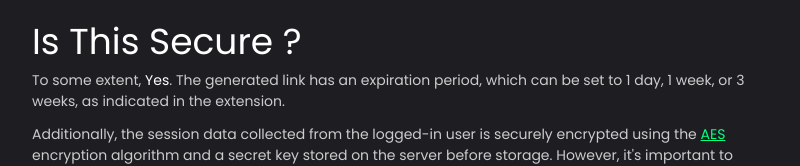
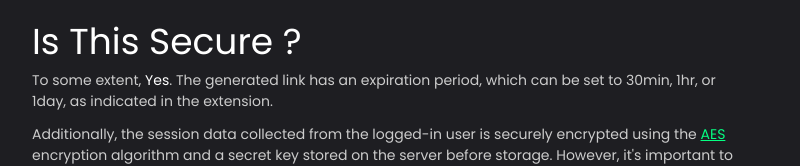
Before and after one commit to Benrobo/nocred, a Next.js app in the folder packages/app/: page / in a window 1280 px wide. Shown: the part 591-757 px from the top of the page, without its empty margins (248-1048 px from the left). Built offline with nearby package versions, Linux system fonts and the light colour scheme.

Commit message:
updated homepage

```diff
--- a/packages/app/pages/index.jsx
+++ b/packages/app/pages/index.jsx
@@ -67,8 +67,8 @@ export default function Home() {
             <div className="w-full mt-2 flex flex-col items-start justify-start gap-3">
               <p className="text-white-200 text-[14px] font-ppReg">
                 To some extent, <span className="text-white-100">Yes</span>. The
-                generated link has an expiration period, which can be set to 1
-                day, 1 week, or 3 weeks, as indicated in the extension.
+                generated link has an expiration period, which can be set to
+                30min, 1hr, or 1day, as indicated in the extension.
               </p>
               <p className="text-white-200 text-[14px] font-ppReg">
                 Additionally, the session data collected from the logged-in user
@@ -89,7 +89,7 @@ export default function Home() {
               </p>
               <p className="text-white-200 text-[14px] font-ppReg">
                 As a precaution, I would recommend generating a nocred URL with
-                a 1-day expiration to minimize the risk of the link being used
+                a 30min expiration to minimize the risk of the link being used
                 beyond the intended timeframe.{" "}
                 <span className="text-white-100 font-ppB">
                   Use at your own risk
```
